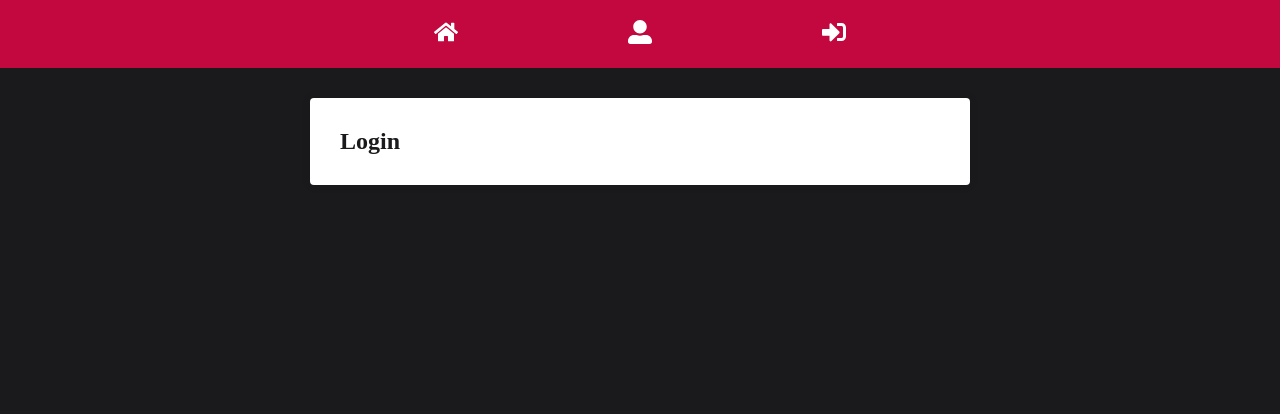
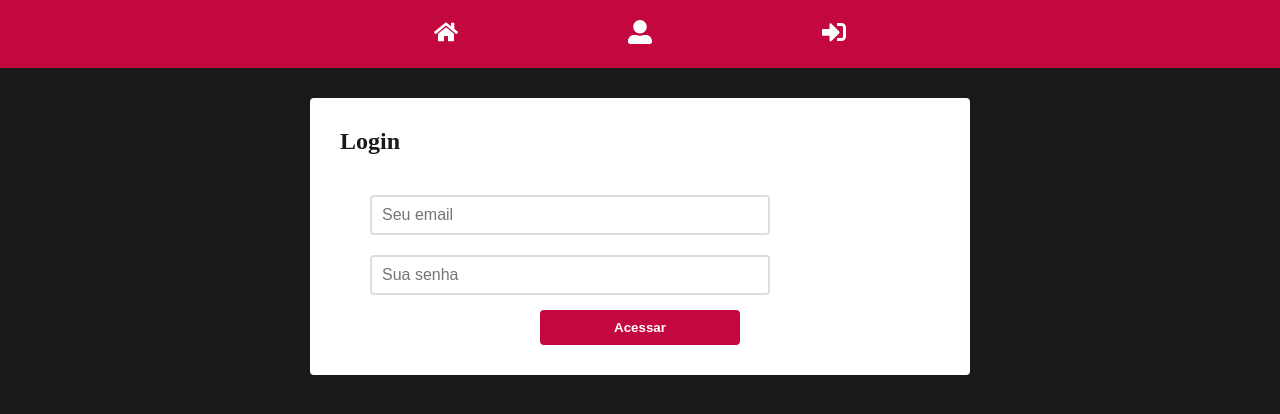
Before and after one commit to tailanpatrick/front-end-alunos, a React (Create React App) app: page /login in a window 1280 px wide. Shown: the top 414 px of the page. Built offline with nearby package versions, Linux system fonts and the light colour scheme.

Commit message:
created and styled login component

```diff
--- a/src/pages/Login/index.tsx
+++ b/src/pages/Login/index.tsx
@@ -1,12 +1,64 @@
-import React from "react";
-import { Container } from "../../styles/globalstyles";
+// src/components/Login/Login.tsx
+import React, { useState, useEffect } from 'react';
+import { useDispatch, useSelector } from 'react-redux';
+import { isEmail } from 'validator';
+import { toast } from 'react-toastify';
+import { useNavigate } from 'react-router-dom';
+
+import { actionLoginRequest } from '../../store/reducers/loginRequest';
+import { Container } from '../../styles/globalstyles';
+import { Form } from './styled';
+
+export default function Login() {
+  const [email, setEmail] = useState('');
+  const [password, setPassword] = useState('');
+  const dispatch = useDispatch();
+  const navigate = useNavigate();
+
+  const handleSubmit = (e: React.FormEvent) => {
+    e.preventDefault();
+
+    let formErrors = false;
+
+    if (!isEmail(email)) {
+      formErrors = true;
+      toast.error('Email inválido');
+    }
+
+    if (password.length < 6 || password.length > 50) {
+      formErrors = true;
+      toast.error('Senha deve ter entre 6 e 50 caracteres');
+    }
+
+    if (formErrors) return;
 
 
-export default function Login() {
+    setTimeout(()=> {
+
+      navigate('/');
+    }, 1000)
+
+    dispatch(actionLoginRequest({ email, password }));
+  };
 
   return (
     <Container>
       <h1>Login</h1>
+      <Form onSubmit={handleSubmit}>
+        <input
+          type="text"
+          value={email}
+          onChange={(e) => setEmail(e.target.value)}
+          placeholder="Seu email"
+        />
+        <input
+          type="password"
+          value={password}
+          onChange={(e) => setPassword(e.target.value)}
+          placeholder="Sua senha"
+        />
+        <button type="submit">Acessar</button>
+      </Form>
     </Container>
   );
 }
--- a/src/pages/Login/styled.ts
+++ b/src/pages/Login/styled.ts
@@ -1,17 +1,63 @@
 import styled from 'styled-components';
+import * as colors from '../../config/colors'
 
-interface TitleProps {
-  isRed?: boolean;
-}
+export const ContainerForm = styled.div`
+  display: flex;
+  margin-left: 30px;
+  flex-direction: column;
 
-export const Title = styled.h1<TitleProps>`
-  background: green;
-
-  small {
-    font-size: 8px;
+  @media(max-width:620px) {
+   margin-left: unset;
   }
 `;
 
-export const Paragraph = styled.p`
-  font-size: 18px;
-`;
+
+export const Form = styled.form`
+  display: flex;
+  flex-direction: column;
+  margin-top: 20px;
+  justify-content: center;
+
+  label {
+    display: flex;
+    flex-direction: column;
+    margin-bottom: 20px;
+  }
+
+  input {
+    height: 40px;
+    max-width: 400px;
+    font-size: 16px;
+    border: 2px solid #ddd;
+    padding: 0 10px;
+    border-radius: 4px;
+    margin-top: 20px;
+    margin-left: 30px;
+
+    &:focus {
+      border: 2px solid ${colors.primaryColor};
+    }
+
+  }
+  button {
+      max-width: 200px;
+      margin-left: 200px;
+      margin-top: 15px;
+      transition: all 200ms;
+  }
+
+  button:hover {
+    filter: brightness(125%);
+  }
+
+
+  @media(max-width: 620px){
+      input {
+        margin-left: 0;
+      }
+
+      button {
+        max-width: 400px;
+        margin-left: 0;
+  }
+}`;
```
